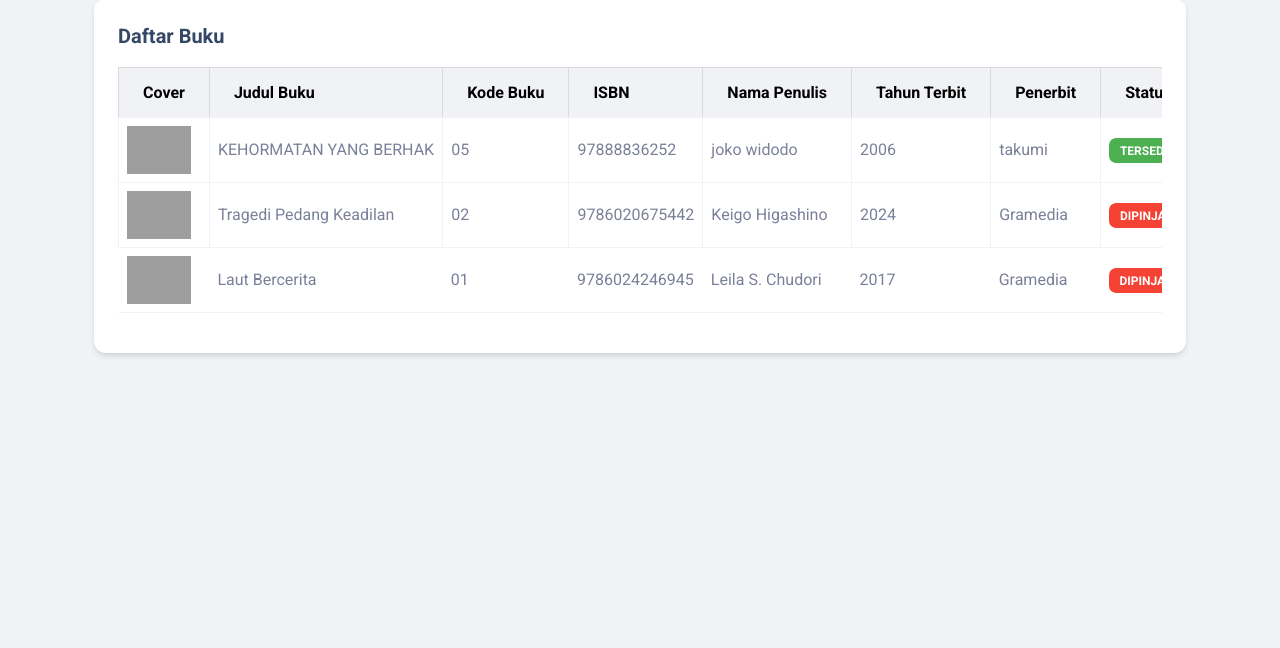
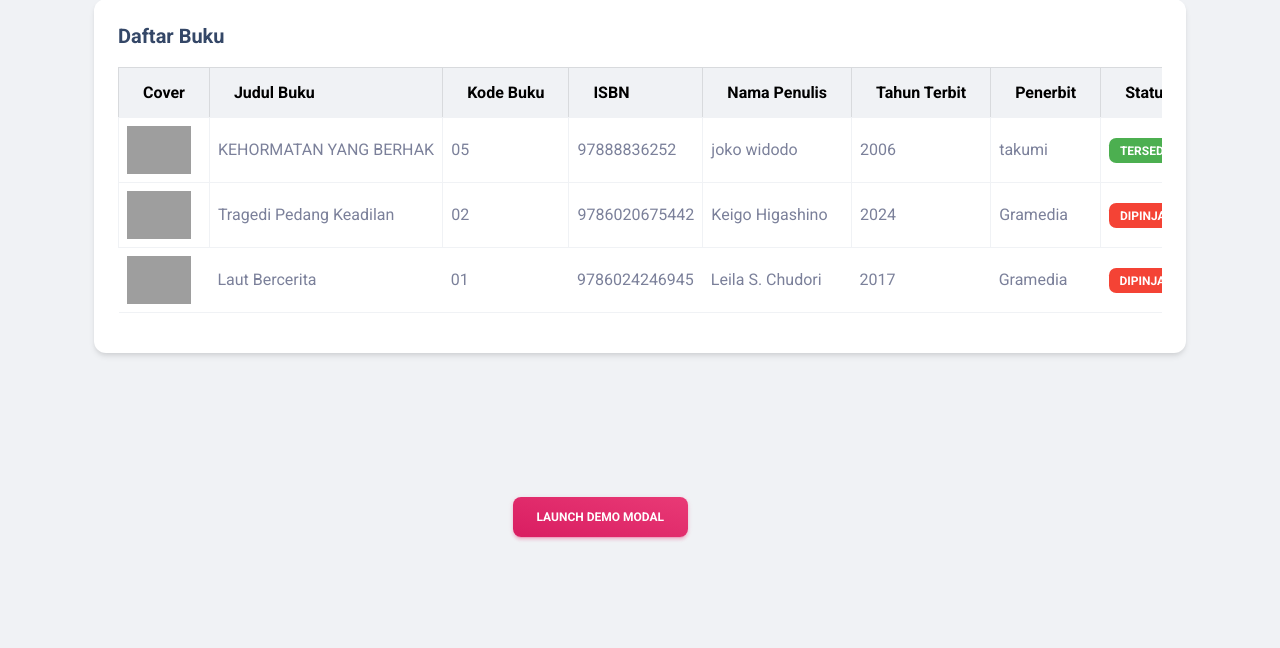
Before and after one commit to marsha143/EPERPUS, a PHP site: page /EPERPUS/app_anggota.php in a window 1280 px wide. Shown: the part 133-781 px from the top of the page. Run offline with PHP 8.4, Linux system fonts and the light colour scheme; data comes from the database, SQL or seed files in the repository; data that the repository does not hold is empty; some libraries are stand-ins or nearby versions; grey boxes are pictures that could not be loaded.

Commit message:
modal pop up

```diff
--- a/app_anggota.php
+++ b/app_anggota.php
@@ -20,8 +20,8 @@
 
 <nav class="navbar navbar-expand-lg position-absolute top-0 z-index-3 w-100 shadow-none my-3  navbar-transparent ">
   <div class="container">
-        <a class="navbar-brand  text-white " href=""
-            rel="tooltip" title="Designed and Coded by Creative Tim" data-placement="bottom" target="_blank">
+    <a class="navbar-brand  text-white " href="" rel="tooltip" title="Designed and Coded by Creative Tim"
+      data-placement="bottom" target="_blank">
       EPERPUS
     </a>
     <div class="collapse navbar-collapse w-100 pt-3 pb-2 py-lg-0 ms-lg-12 ps-lg-5" id="navigation">
@@ -35,6 +35,7 @@
     </div>
   </div>
 </nav>
+
 <header class="bg-gradient-dark">
   <div class="page-header min-vh-10" style="background-image: url('./assets/img/bg9.jpg');">
     <span class="mask bg-gradient-dark opacity-6"></span>
@@ -70,7 +71,7 @@
           <tbody>
             <?php foreach ($buku as $b): ?>
               <tr>
-              <td><img src="<?= $b['cover']?>" alt="cover" style="height:48px"></td>
+                <td><img src="<?= $b['cover'] ?>" alt="cover" style="height:48px"></td>
                 <td><?= $b['judul_buku'] ?></td>
                 <td><?= $b['kode_buku'] ?></td>
                 <td><?= $b['isbn'] ?></td>
@@ -94,5 +95,39 @@
 </div>
 </div>
 </div>
+<div class="container py-7">
+  <div class="row mt-5">
+    <div class="col-sm-3 col-6 mx-auto">
+      <!-- Button trigger modal -->
+      <button type="button" class="btn bg-gradient-primary" data-bs-toggle="modal" data-bs-target="#exampleModal">
+        Launch demo modal
+      </button>
+
+      <!-- Modal -->
+      <div class="modal fade" id="exampleModal" tabindex="-1" aria-labelledby="exampleModalLabel" aria-hidden="true">
+        <div class="modal-dialog">
+          <div class="modal-content">
+            <div class="modal-header">
+              <h5 class="modal-title" id="exampleModalLabel">Your modal title</h5>
+              <button type="button" class="btn-close" data-bs-dismiss="modal" aria-label="Close"></button>
+            </div>
+            <div class="modal-body">
+              Society has put up so many boundaries, so many limitations on what’s right and wrong that it’s almost
+              impossible to get a pure thought out.
+              <br><br>
+              It’s like a little kid, a little boy, looking at colors, and no one told him what colors are good, before
+              somebody tells you you shouldn’t like pink because that’s for girls, or you’d instantly become a gay
+              two-year-old.
+            </div>
+            <div class="modal-footer justify-content-between">
+              <button type="button" class="btn bg-gradient-dark mb-0" data-bs-dismiss="modal">Close</button>
+              <button type="button" class="btn bg-gradient-primary mb-0">Save changes</button>
+            </div>
+          </div>
+        </div>
+      </div>
+    </div>
+  </div>
+</div>
 
 <?php include('./layouts/footer.php'); ?>
```
Lines whose indentation alone changed are shown as unchanged.
